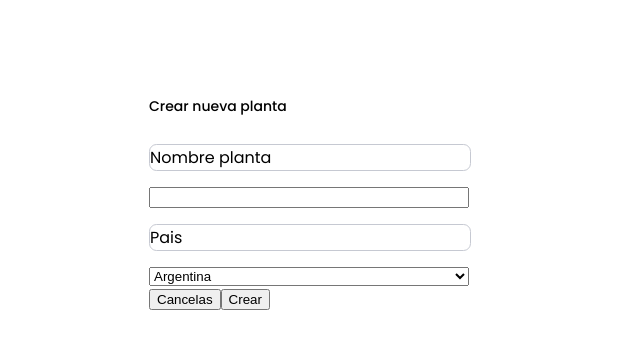
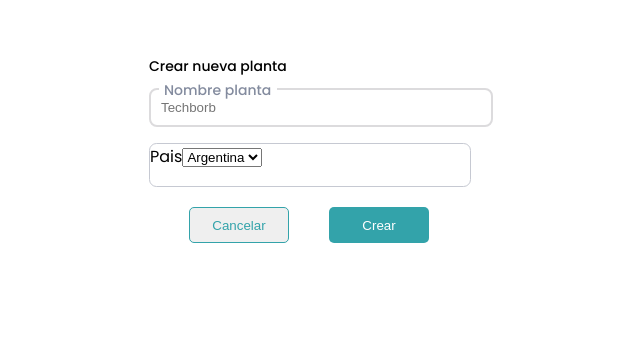
Before and after one commit to marcosCora/monitoreo-plantas-front, an Angular app: page /create-plant in a window 1280 px wide. Shown: the part 260-608 px from the top of the page, without its empty margins (313-953 px from the left). Built offline with nearby package versions, Linux system fonts and the light colour scheme.

Commit message:
Comenzando a consumir la api

```diff
--- a/src/app/app.module.ts
+++ b/src/app/app.module.ts
@@ -11,6 +11,8 @@ import { BoardComponent } from './components/board/board.component';
 import { IndicatorsComponent } from './components/indicators/indicators.component';
 import { HeaderComponent } from './components/header/header.component';
 import { CreatePlantComponent } from './components/create-plant/create-plant.component';
+import { HttpClientModule } from '@angular/common/http';
+
 
 @NgModule({
   declarations: [
@@ -26,7 +28,8 @@ import { CreatePlantComponent } from './components/create-plant/create-plant.com
   ],
   imports: [
     BrowserModule,
-    AppRoutingModule
+    AppRoutingModule,
+    HttpClientModule
   ],
   providers: [],
   bootstrap: [AppComponent]
--- a/src/app/components/board/board.component.css
+++ b/src/app/components/board/board.component.css
@@ -76,5 +76,31 @@
     font-weight: 400;
     line-height: 18px;
     text-align: center;
+}
 
+.backround{
+    position: fixed;
+    top: 0;
+    left: 0;
+    width: 100%;
+    height: 100%;
+    background-color: rgba(0, 0, 0, 0.5);
+    z-index: 1000;
+    display: flex;
+    justify-content: center;
+    align-items: center;
 }
+
+ .create-component{
+    position: fixed;
+    top: 0;
+    left: 0;
+    width: 100%;
+    height: 100%;
+    display: flex;
+    flex-direction: column;
+    justify-content: center;
+    align-items: center;
+    position: relative;
+    z-index: 2000;
+}
--- a/src/app/components/board/board.component.html
+++ b/src/app/components/board/board.component.html
@@ -2,7 +2,7 @@
 
     <div class="titles">
         <h3>Plantas</h3>
-        <button>+ Crear nueva planta</button>
+        <button (click)="createPlantState(true)">+ Crear nueva planta</button>
     </div>
 
     <hr class="line">
@@ -24,63 +24,9 @@
             <th>2</th>
             <th>boton</th>
         </tbody>
-        <tbody class="table-body">
-            <th>Argentina</th>
-            <th>Quilmes</th>
-            <th>300</th>
-            <th>10</th>
-            <th>2</th>
-            <th>boton</th>
-        </tbody>
-        <tbody class="table-body">
-            <th>Argentina</th>
-            <th>Quilmes</th>
-            <th>300</th>
-            <th>10</th>
-            <th>2</th>
-            <th>boton</th>
-        </tbody>
-        <tbody class="table-body">
-            <th>Argentina</th>
-            <th>Quilmes</th>
-            <th>300</th>
-            <th>10</th>
-            <th>2</th>
-            <th>boton</th>
-        </tbody>
-        <tbody class="table-body">
-            <th>Argentina</th>
-            <th>Quilmes</th>
-            <th>300</th>
-            <th>10</th>
-            <th>2</th>
-            <th>boton</th>
-        </tbody>
-        <tbody class="table-body">
-            <th>Argentina</th>
-            <th>Quilmes</th>
-            <th>300</th>
-            <th>10</th>
-            <th>2</th>
-            <th>boton</th>
-        </tbody>
-        <tbody class="table-body">
-            <th>Argentina</th>
-            <th>Quilmes</th>
-            <th>300</th>
-            <th>10</th>
-            <th>2</th>
-            <th>boton</th>
-        </tbody>
-        <tbody class="table-body">
-            <th>Argentina</th>
-            <th>Quilmes</th>
-            <th>300</th>
-            <th>10</th>
-            <th>2</th>
-            <th>boton</th>
-        </tbody>
     </table>
+</section>
 
-
-</section>
+<div *ngIf="createPlant" class="backround" >
+        <app-create-plant (event)="createPlant"></app-create-plant>
+</div>
--- a/src/app/components/board/board.component.ts
+++ b/src/app/components/board/board.component.ts
@@ -1,10 +1,33 @@
-import { Component } from '@angular/core';
+import { Component, OnInit } from '@angular/core';
+import { Plant } from 'src/app/entity/plant';
+import { PlantService } from 'src/app/services/plant.service';
 
 @Component({
   selector: 'app-board',
   templateUrl: './board.component.html',
   styleUrls: ['./board.component.css']
 })
-export class BoardComponent {
+export class BoardComponent implements OnInit{
+
+  constructor(private servicePlant : PlantService){}
+
+  createPlant : boolean = false;
+  plants : Plant[] = [];
+
+  ngOnInit(): void {
+    this.servicePlant.getPlants().subscribe((response)=>{
+      this.plants = response;
+      console.log(response);
+
+    },
+    (error) =>{
+      console.log(error);
+    }
+    )
+  }
+
+  createPlantState(state : boolean){
+    this.createPlant = state;
+  }
 
 }
--- a/src/app/components/create-plant/create-plant.component.css
+++ b/src/app/components/create-plant/create-plant.component.css
@@ -2,7 +2,6 @@
     width: 100%;
     height: 900px;
     opacity: 0.3px;
-
 }
 
 .section-modal{
@@ -17,16 +16,14 @@
         justify-content: center;
         padding-left: 3vh;
         position: absolute;
-        top: 50%;
+        top: 45%;
         left: 50%;
         transform: translate(-50%, -50%);
 }
 
-.section-modal .title{
+.section-modal .title h2{
     width: 138px;
     height: 21px;
-    top: 325px;
-    left: 560px;
     font-size: 14px;
     font-weight: 500;
     line-height: 21px;
@@ -37,20 +34,81 @@
 .form-plant{
     width: 320px;
     height: 68px;
-    top: 366px;
-    left: 560px;
-    border-radius: 7.43px;
-    border: 0.93px;
+}
+
+.div-continer-form{
+    position: relative;
+    margin-bottom: 20px;
     display: flex;
     flex-direction: column;
-    align-items: stretch;
+    gap: 1rem;
+}
+.div-continer-form input{
+    width: 100%;
+    padding: 10px;
+    border: 2px solid #DCDBDD;
+    border-radius: 8px;
+    outline: none;
 }
 
-.form-plant p {
+.div-continer-form .name-plant{
+    position: absolute;
+    top: -8px;
+    left: 10px;
+    background-color: white;
+    padding: 0 5px;
+    font-size: 14px;
+    width: 108px;
+    height: 21px;
+    font-weight: 500;
+    line-height: 21px;
+    text-align: left;
+    color: #838B9E;
+}
+
+.div-continer-form .pais{
     width: 320px;
-    height: 68px;
-    border-radius: 7.43px;
+    height: 42px;
+    top: 392px;
+    left: 560px;
+    gap: 0px;
+    border-radius: 7.43px ;
     border: 0.93px;
     border: 0.93px solid #C6C9D2
+}
+
+.buttons{
+    display: flex;
+    flex-direction: row;
+    justify-content: space-evenly;
+}
+
+
+
+.buttons .cancelar{
+    width: 100px;
+    height: 36px;
+    border-radius: 5px;
+    width: 100px;
+    height: 36px;
+    border-radius: 5px;
+    border: 1px;
+    border: 1px solid #33A3AA;
+    color: #33A3AA;
+    cursor: pointer;
 
 }
+
+.buttons .crear{
+    width: 100px;
+    height: 36px;
+    border-radius: 5px;
+    width: 100px;
+    height: 36px;
+    border-radius: 5px;
+    border: 1px;
+    background: #33A3AA;
+    color: #FFFFFF;
+    cursor: pointer;
+
+}
--- a/src/app/components/create-plant/create-plant.component.html
+++ b/src/app/components/create-plant/create-plant.component.html
@@ -1,27 +1,26 @@
 <div class="backround"></div>
 
-<!-- <section class="modal"> -->
+<section class="section-modal">
+    <article class="title">
+        <h2>Crear nueva planta</h2>
+    </article>
+    <form class="form-plant">
+        <div class="div-continer-form">
+            <label class="name-plant">Nombre planta</label>
+            <input type="text" class="" id="" name="email" placeholder="Techborb"/>
 
-
-
-<section class="section-modal">
-    <h2 class="title">Crear nueva planta</h2>
-        <form class="form-plant">
-            <p>Nombre planta</p>
-            <input type="text" name="" id="">
-
-            <p>Pais</p>
+            <div class="pais">
+                <label for="">Pais</label>
                 <select name="" id="">
                     <option value="">Argentina</option>
                     <option value="">Argentina</option>
                     <option value="">Argentina</option>
                 </select>
-
-            <div>
-                <button type="submit">Cancelas</button>
-                <button type="submit">Crear</button>
+            </div>
+        </div>
+        <div class="buttons">
+            <button class="cancelar">Cancelar</button>
+            <button [routerLink]="['/dashboard']" type="submit" class="crear">Crear</button>
         </div>
     </form>
 </section>
-
-<!-- </section> -->
--- a/src/app/components/create-plant/create-plant.component.ts
+++ b/src/app/components/create-plant/create-plant.component.ts
@@ -1,4 +1,4 @@
-import { Component } from '@angular/core';
+import { Component, EventEmitter, Input, Output } from '@angular/core';
 
 @Component({
   selector: 'app-create-plant',
@@ -7,4 +7,12 @@ import { Component } from '@angular/core';
 })
 export class CreatePlantComponent {
 
+  @Input() cratePlantState: boolean = true;
+  @Output() event = new EventEmitter<boolean>();
+
+
+  cancelCreatePlant(){
+    this.event.emit(false);
+  }
+
 }
--- a/src/app/components/indicators/indicators.component.css
+++ b/src/app/components/indicators/indicators.component.css
@@ -37,7 +37,7 @@
 }
 
 .container-indicators .card .text .title{
-    width: 80px;
+    width: 116px;
     height: 18px;
     font-size: 12px;
     font-weight: 400;
@@ -66,7 +66,7 @@
 }
 
 .container-indicators .card .text .valores .valor .cantidad{
-    width: 21px;
+width: 21px;
 height: 18px;
 font-size: 12px;
 font-weight: 400;
--- a/src/app/components/login/login.component.html
+++ b/src/app/components/login/login.component.html
@@ -38,9 +38,6 @@
 
                 <div class="contrasenia">
                     <input type="password" placeholder="Ingresa tu contraseña" />
-                    <!-- <button class="botonOjo">
-                        <img src="../../../assets/icons/password.png" alt="Mostrar/Ocultar Contraseña" />
-                    </button> -->
                 </div>
 
                 <!-- <p>{{mensaje}}</p> -->
--- /dev/null
+++ b/src/app/entity/plant.ts
@@ -0,0 +1,20 @@
+export class Plant {
+    idPlant : number;
+    name : string;
+    country : string;
+    cantReadings : number;
+    cantAlertMedium :  number;
+    cantAlertRed : number;
+    sensorsDisiabled : number;
+
+    constructor() {
+        this.idPlant = 0;
+        this.name = "";
+        this.country = "";
+        this.cantReadings = 0;
+        this.cantAlertMedium = 0;
+        this.cantAlertRed = 0;
+        this.sensorsDisiabled = 0;
+    }
+
+}
--- /dev/null
+++ b/src/app/services/plant.service.ts
@@ -0,0 +1,20 @@
+import { Injectable } from '@angular/core';
+import { HttpClient } from '@angular/common/http';
+import { Observable } from 'rxjs';
+import { Plant } from '../entity/plant';
+
+@Injectable({
+  providedIn: 'root'
+})
+export class PlantService {
+
+  constructor(private http : HttpClient) { }
+  URL : string = 'http://localhost:8080/techapi/plants'
+
+  getPlants() : Observable<Plant[]>{
+    return this.http.get<Plant[]>(`${this.URL}/getall`);
+  }
+
+
+
+}
```
Lines whose indentation alone changed are shown as unchanged.
